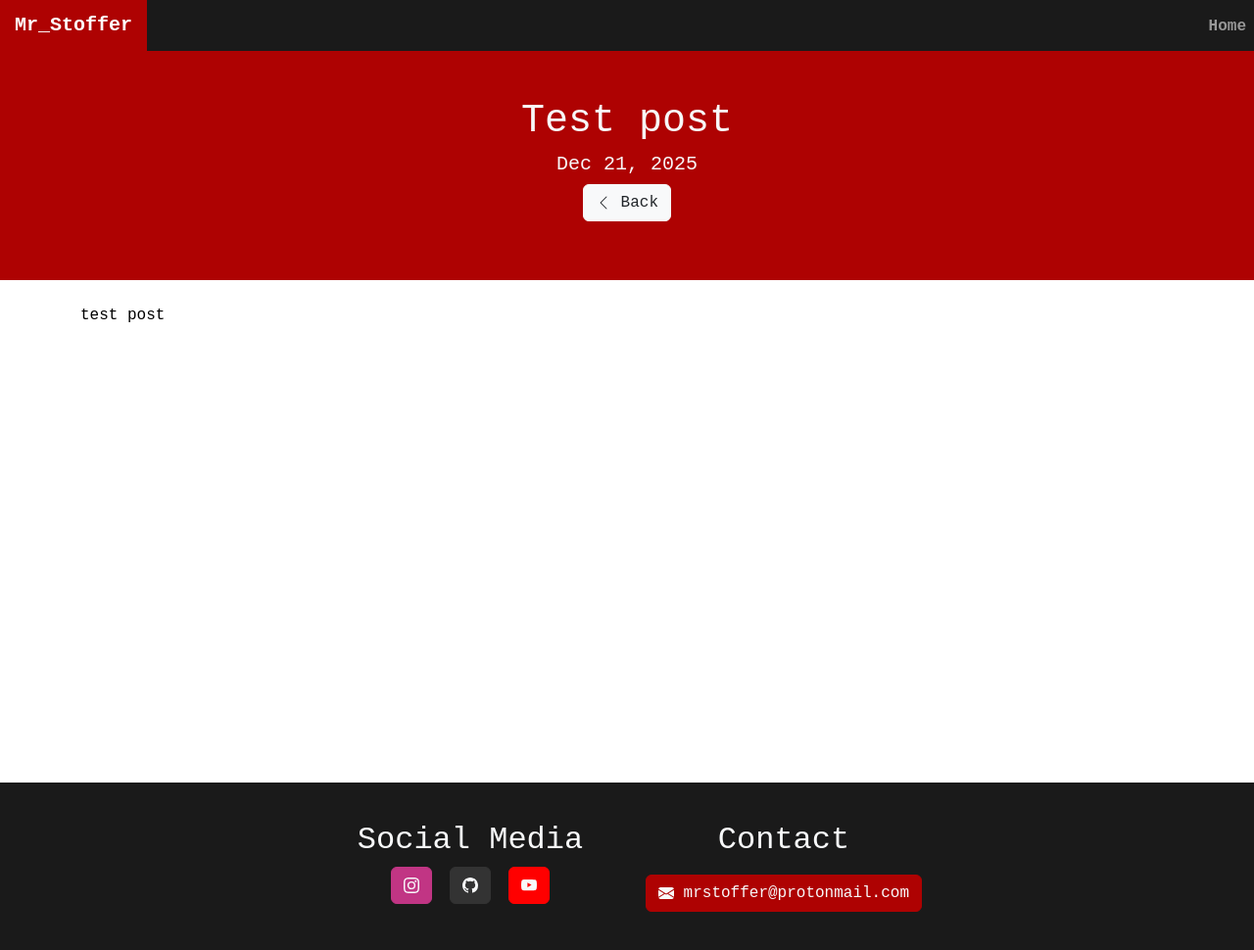
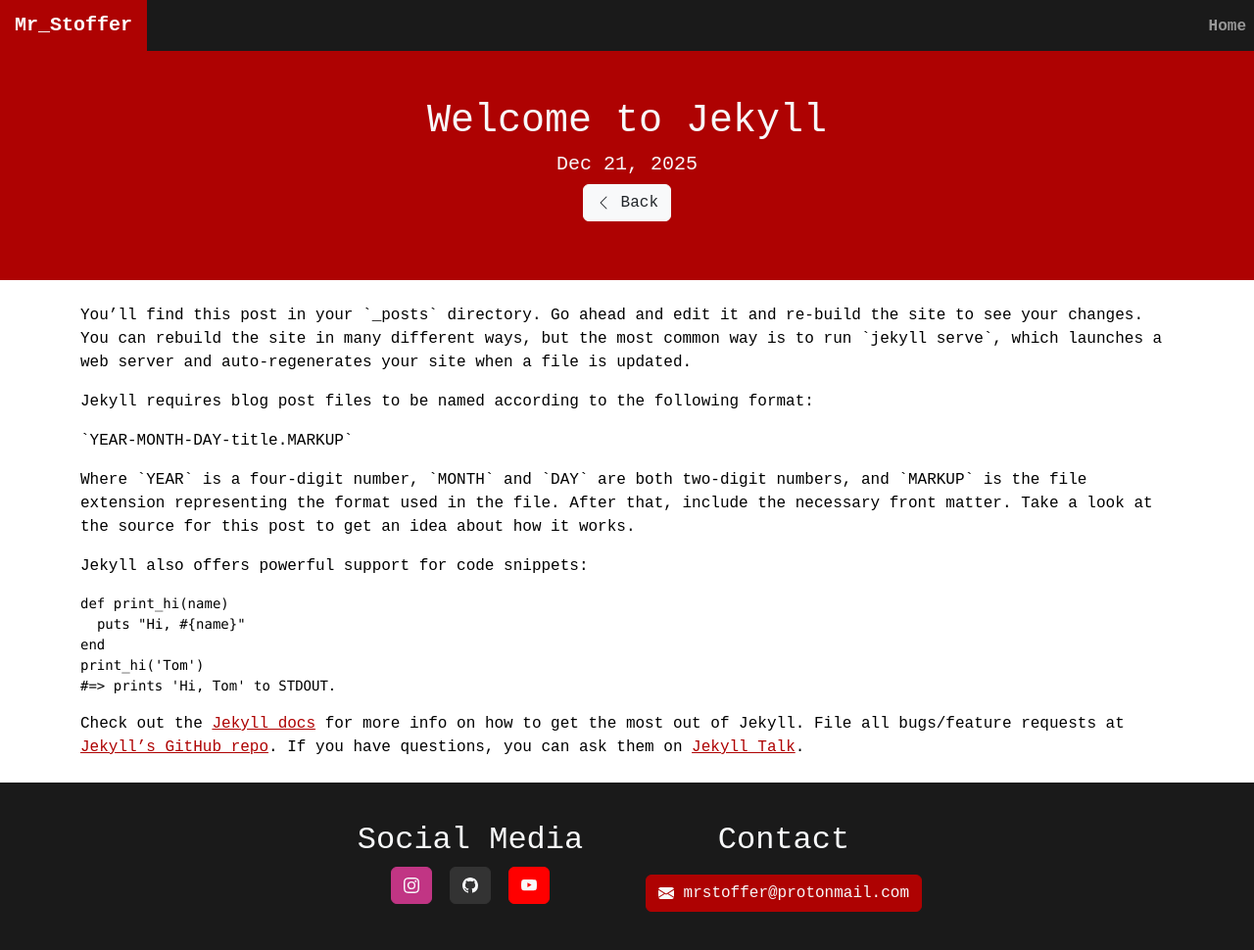
Before and after one commit to mrstoffer/mrstoffer.github.io, a Jekyll site: the page built from _posts/2025-12-23-test-post.md, in a window 1280 px wide and 971 px high. Shown: the whole window at 98% size. Built offline with Jekyll 4.4.1, drawn with Linux system fonts in a browser that asks for light colours; some web fonts are replaced.

Commit message:
Update Blog “2025-12-23-test-post”

```diff
--- a/_posts/2025-12-23-test-post.md
+++ b/_posts/2025-12-23-test-post.md
@@ -1,6 +1,28 @@
 ---
 layout: post
-title: "Test post"
-date: 2025-12-21 12:21:00 +0100
+title: Welcome to Jekyll
+date: 2025-12-21 12:01:00 +0100
 ---
-test post
+You’ll find this post in your \`_posts\` directory. Go ahead and edit it and re-build the site to see your changes. You can rebuild the site in many different ways, but the most common way is to run \`jekyll serve\`, which launches a web server and auto-regenerates your site when a file is updated.
+
+Jekyll requires blog post files to be named according to the following format:
+
+\`YEAR-MONTH-DAY-title.MARKUP\`
+
+Where \`YEAR\` is a four-digit number, \`MONTH\` and \`DAY\` are both two-digit numbers, and \`MARKUP\` is the file extension representing the format used in the file. After that, include the necessary front matter. Take a look at the source for this post to get an idea about how it works.
+
+Jekyll also offers powerful support for code snippets:
+
+{% highlight ruby %}
+def print_hi(name)
+  puts "Hi, #{name}"
+end
+print_hi('Tom')
+#=> prints 'Hi, Tom' to STDOUT.
+{% endhighlight %}
+
+Check out the [Jekyll docs][jekyll-docs] for more info on how to get the most out of Jekyll. File all bugs/feature requests at [Jekyll’s GitHub repo][jekyll-gh]. If you have questions, you can ask them on [Jekyll Talk][jekyll-talk].
+
+[jekyll-docs]: https://jekyllrb.com/docs/home
+[jekyll-gh]:   https://github.com/jekyll/jekyll
+[jekyll-talk]: https://talk.jekyllrb.com/
```
